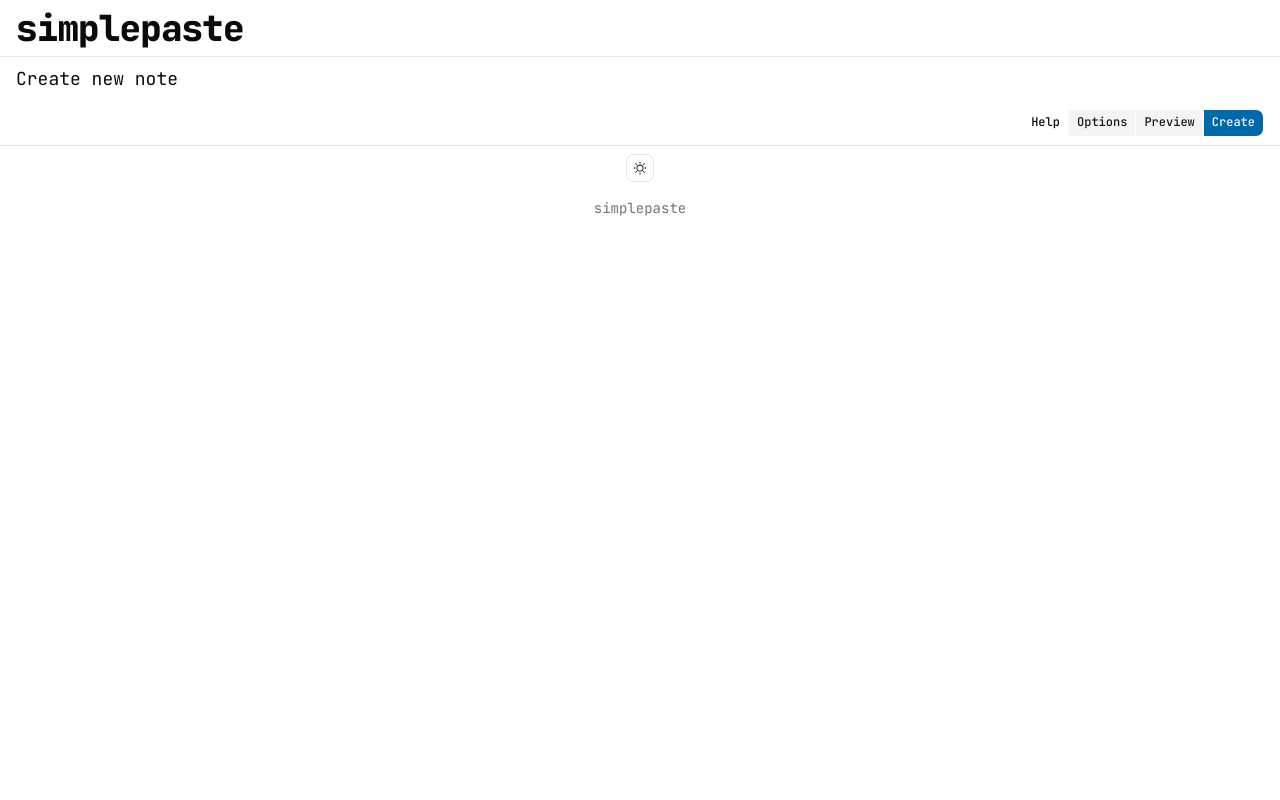
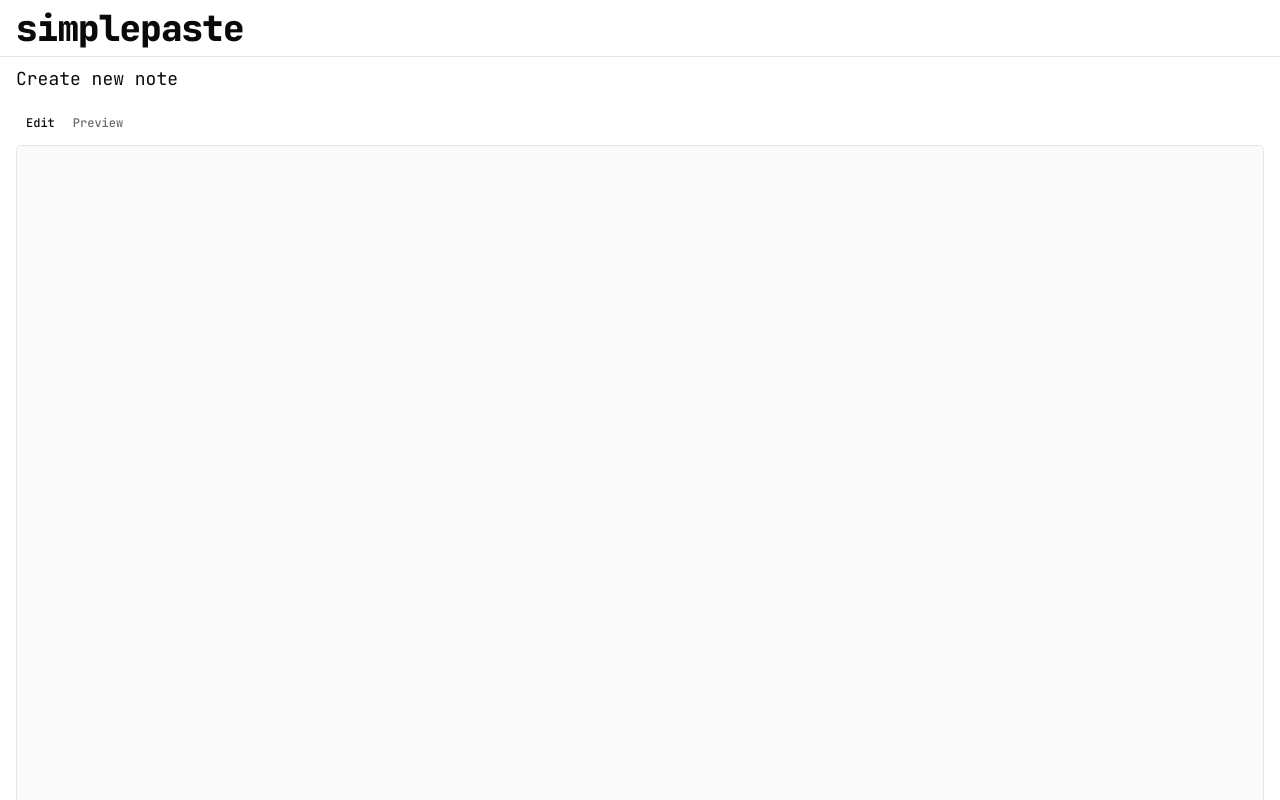
Before and after one commit to benqsz/simplepaste, a Next.js app: page / in a window 1280 px wide. Shown: the top 800 px of the page. Built offline with nearby package versions, Linux system fonts and the light colour scheme.

Commit message:
feat: editor & preview

```diff
--- a/package.json
+++ b/package.json
@@ -18,6 +18,7 @@
     "@phosphor-icons/react": "^2.1.10",
     "class-variance-authority": "^0.7.1",
     "clsx": "^2.1.1",
+    "marked": "^18.0.4",
     "next": "16.2.6",
     "next-themes": "^0.4.6",
     "radix-ui": "^1.4.3",
@@ -29,6 +30,7 @@
   "devDependencies": {
     "@ianvs/prettier-plugin-sort-imports": "^4.7.1",
     "@tailwindcss/postcss": "^4.3.0",
+    "@tailwindcss/typography": "^0.5.19",
     "@types/node": "^25.9.1",
     "@types/react": "^19.2.15",
     "@types/react-dom": "^19.2.3",
--- /dev/null
+++ b/src/app/(home)/page.tsx
@@ -0,0 +1,43 @@
+'use client'
+
+import { useState } from 'react'
+
+import { Button } from '@/components/ui/button'
+import { ButtonGroup } from '@/components/ui/button-group'
+import { Container } from '@/components/ui/container'
+import { Md } from '@/components/ui/md'
+import { Tabs, TabsContent, TabsList, TabsTrigger } from '@/components/ui/tabs'
+import { Textarea } from '@/components/ui/textarea'
+import { Typography } from '@/components/ui/typography'
+
+export default function Home() {
+  const [text, setText] = useState('')
+
+  return (
+    <div>
+      <Container className="flex flex-col gap-4">
+        <Typography variant="lead">Create new note</Typography>
+        <Tabs defaultValue="edit" className="w-full">
+          <TabsList variant="line">
+            <TabsTrigger value="edit">Edit</TabsTrigger>
+            <TabsTrigger value="preview">Preview</TabsTrigger>
+          </TabsList>
+          <TabsContent value="edit" className="w-full">
+            <Textarea
+              className="h-200"
+              value={text}
+              onChange={e => setText(e.target.value)}
+            />
+          </TabsContent>
+          <TabsContent value="preview">
+            <Md content={text} />
+          </TabsContent>
+        </Tabs>
+        <ButtonGroup className="ml-auto">
+          <Button variant="secondary">Options</Button>
+          <Button>Create</Button>
+        </ButtonGroup>
+      </Container>
+    </div>
+  )
+}
--- a/src/app/globals.css
+++ b/src/app/globals.css
@@ -1,5 +1,6 @@
 @import "tailwindcss";
 @import "tw-animate-css";
+@plugin '@tailwindcss/typography';
 
 @custom-variant dark (&:is(.dark *));
 
--- a/src/app/page.tsx
+++ /dev/null
@@ -1,20 +0,0 @@
-import { Button } from '@/components/ui/button'
-import { ButtonGroup } from '@/components/ui/button-group'
-import { Container } from '@/components/ui/container'
-import { Typography } from '@/components/ui/typography'
-
-export default function Home() {
-  return (
-    <div>
-      <Container className="flex flex-col gap-4">
-        <Typography variant="lead">Create new note</Typography>
-        <ButtonGroup className="ml-auto">
-          <Button variant="ghost">Help</Button>
-          <Button variant="secondary">Options</Button>
-          <Button variant="secondary">Preview</Button>
-          <Button>Create</Button>
-        </ButtonGroup>
-      </Container>
-    </div>
-  )
-}
--- a/src/components/header.tsx
+++ b/src/components/header.tsx
@@ -1,9 +1,13 @@
+import { zIndexes } from '@/lib/zIndexes'
 import { Container } from '@/components/ui/container'
 import { Typography } from '@/components/ui/typography'
 
 export function Header() {
   return (
-    <header className="border-b w-full sticky top-0">
+    <header
+      className="border-b w-full sticky top-0 bg-background/20 backdrop-blur-2xl "
+      style={{ zIndex: zIndexes.header }}
+    >
       <Container>
         <Typography as="h1">simplepaste</Typography>
       </Container>
--- /dev/null
+++ b/src/components/ui/md.tsx
@@ -0,0 +1,11 @@
+import { marked } from 'marked'
+
+export function Md({ content }: { content: string }) {
+  // TODO sanitize content
+  return (
+    <div
+      className="prose-slate prose dark:prose-invert border border-input bg-input/20 rounded-sm p-2 min-w-full h-200"
+      dangerouslySetInnerHTML={{ __html: marked.parse(content) }}
+    />
+  )
+}
--- /dev/null
+++ b/src/components/ui/tabs.tsx
@@ -0,0 +1,90 @@
+'use client'
+
+import { cva, type VariantProps } from 'class-variance-authority'
+import { Tabs as TabsPrimitive } from 'radix-ui'
+import { ComponentProps } from 'react'
+
+import { cn } from '@/lib/utils'
+
+function Tabs({
+  className,
+  orientation = 'horizontal',
+  ...props
+}: ComponentProps<typeof TabsPrimitive.Root>) {
+  return (
+    <TabsPrimitive.Root
+      data-slot="tabs"
+      data-orientation={orientation}
+      className={cn(
+        'group/tabs flex gap-2 data-horizontal:flex-col',
+        className,
+      )}
+      {...props}
+    />
+  )
+}
+
+const tabsListVariants = cva(
+  'group/tabs-list inline-flex w-fit items-center justify-center rounded-lg p-[3px] text-muted-foreground group-data-horizontal/tabs:h-8 group-data-vertical/tabs:h-fit group-data-vertical/tabs:flex-col data-[variant=line]:rounded-none',
+  {
+    variants: {
+      variant: {
+        default: 'bg-muted',
+        line: 'gap-1 bg-transparent',
+      },
+    },
+    defaultVariants: {
+      variant: 'default',
+    },
+  },
+)
+
+function TabsList({
+  className,
+  variant = 'default',
+  ...props
+}: ComponentProps<typeof TabsPrimitive.List> &
+  VariantProps<typeof tabsListVariants>) {
+  return (
+    <TabsPrimitive.List
+      data-slot="tabs-list"
+      data-variant={variant}
+      className={cn(tabsListVariants({ variant }), className)}
+      {...props}
+    />
+  )
+}
+
+function TabsTrigger({
+  className,
+  ...props
+}: ComponentProps<typeof TabsPrimitive.Trigger>) {
+  return (
+    <TabsPrimitive.Trigger
+      data-slot="tabs-trigger"
+      className={cn(
+        "relative inline-flex h-[calc(100%-1px)] flex-1 items-center justify-center gap-1.5 rounded-md border border-transparent px-1.5 py-0.5 text-xs font-medium whitespace-nowrap text-foreground/60 transition-all group-data-vertical/tabs:w-full group-data-vertical/tabs:justify-start group-data-vertical/tabs:py-[calc(--spacing(1.25))] hover:text-foreground focus-visible:border-ring focus-visible:ring-[3px] focus-visible:ring-ring/50 focus-visible:outline-1 focus-visible:outline-ring disabled:pointer-events-none disabled:opacity-50 has-data-[icon=inline-end]:pr-1 has-data-[icon=inline-start]:pl-1 dark:text-muted-foreground dark:hover:text-foreground [&_svg]:pointer-events-none [&_svg]:shrink-0 [&_svg:not([class*='size-'])]:size-3.5",
+        'group-data-[variant=line]/tabs-list:bg-transparent group-data-[variant=line]/tabs-list:data-active:bg-transparent dark:group-data-[variant=line]/tabs-list:data-active:border-transparent dark:group-data-[variant=line]/tabs-list:data-active:bg-transparent',
+        'data-active:bg-background data-active:text-foreground dark:data-active:border-input dark:data-active:bg-input/30 dark:data-active:text-foreground',
+        'after:absolute after:bg-foreground after:opacity-0 after:transition-opacity group-data-horizontal/tabs:after:inset-x-0 group-data-horizontal/tabs:after:-bottom-1.25 group-data-horizontal/tabs:after:h-0.5 group-data-vertical/tabs:after:inset-y-0 group-data-vertical/tabs:after:-right-1 group-data-vertical/tabs:after:w-0.5 group-data-[variant=line]/tabs-list:data-active:after:opacity-100',
+        className,
+      )}
+      {...props}
+    />
+  )
+}
+
+function TabsContent({
+  className,
+  ...props
+}: ComponentProps<typeof TabsPrimitive.Content>) {
+  return (
+    <TabsPrimitive.Content
+      data-slot="tabs-content"
+      className={cn('flex-1 text-xs/relaxed outline-none', className)}
+      {...props}
+    />
+  )
+}
+
+export { Tabs, TabsList, TabsTrigger, TabsContent, tabsListVariants }
--- /dev/null
+++ b/src/components/ui/textarea.tsx
@@ -0,0 +1,18 @@
+import { ComponentProps } from 'react'
+
+import { cn } from '@/lib/utils'
+
+function Textarea({ className, ...props }: ComponentProps<'textarea'>) {
+  return (
+    <textarea
+      data-slot="textarea"
+      className={cn(
+        'flex field-sizing-content min-h-16 w-full resize-none rounded-sm border border-input bg-input/20 p-2 text-sm transition-colors outline-none placeholder:text-muted-foreground focus-visible:border-ring focus-visible:ring-0.5 focus-visible:ring-ring/30 disabled:cursor-not-allowed disabled:opacity-50 aria-invalid:border-destructive aria-invalid:ring-2 aria-invalid:ring-destructive/20 md:text-xs/relaxed dark:bg-input/30 dark:aria-invalid:border-destructive/50 dark:aria-invalid:ring-destructive/40',
+        className,
+      )}
+      {...props}
+    />
+  )
+}
+
+export { Textarea }
--- /dev/null
+++ b/src/lib/zIndexes.ts
@@ -0,0 +1,3 @@
+export const zIndexes = {
+  header: 50,
+} as const
```
Also changed, not shown: 1 other file (tests, documents, lock files or other folders).
